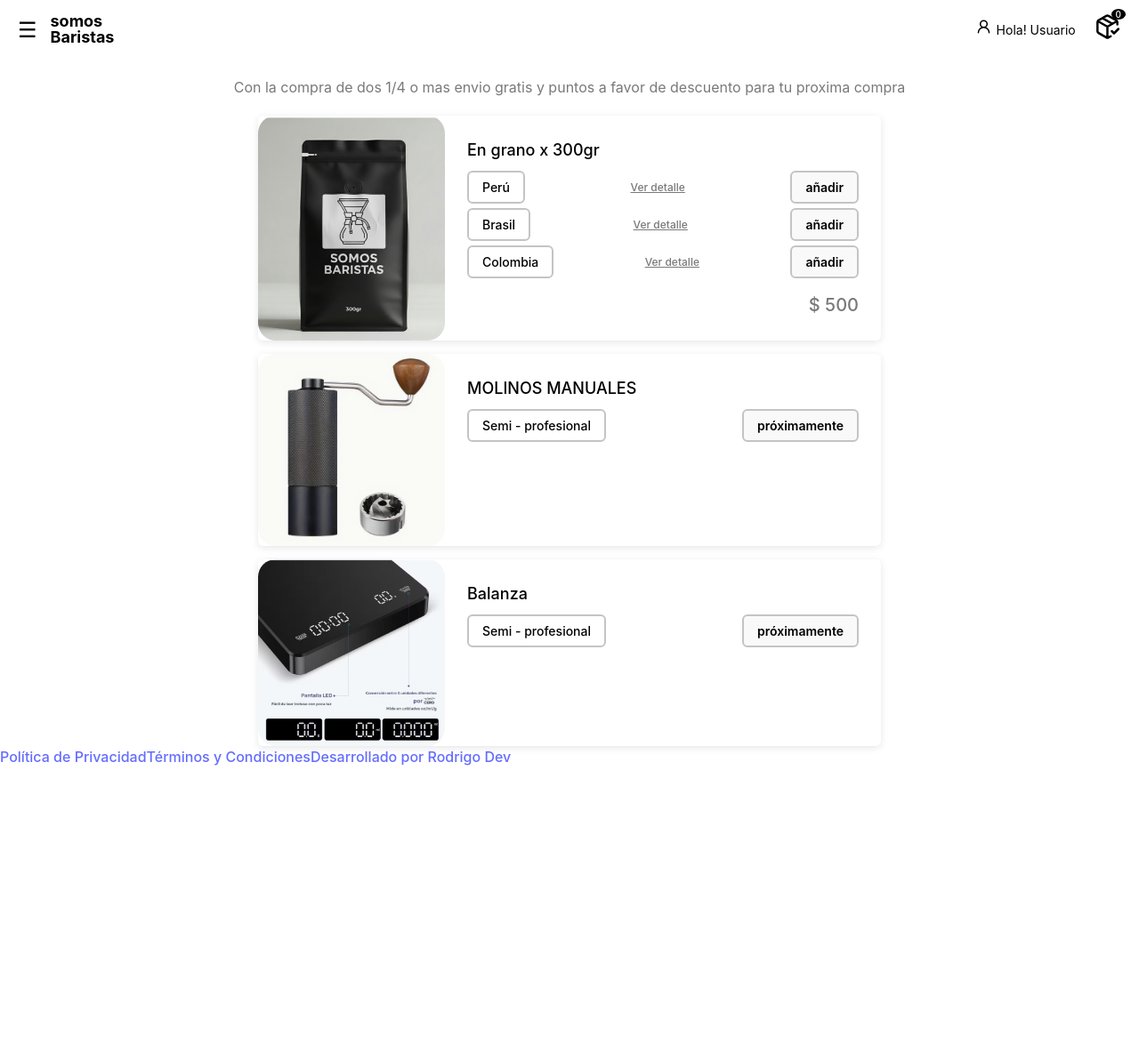
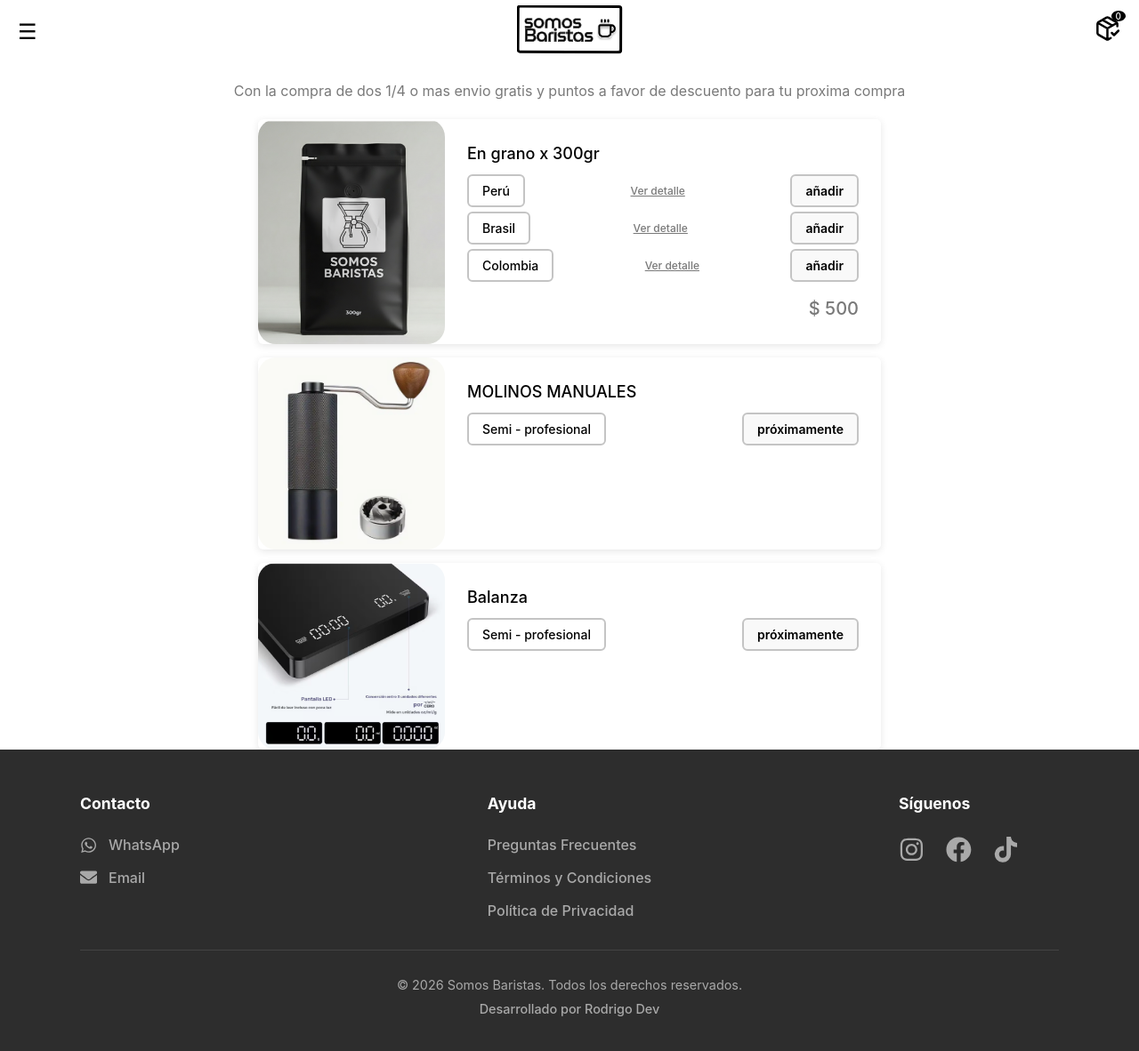
Before and after one commit to soft-rf/somosBaristas-app, a React (Vite) app in the folder front/: page / in a window 1280 px wide. Shown: the top 1182 px of the page at 89% size. Before the commit the page ends 863 px from the top, so only its background shows below. Built offline with nearby package versions, Linux system fonts and the light colour scheme.

Commit message:
footer, header, logo

```diff
--- a/front/index.html
+++ b/front/index.html
@@ -2,12 +2,51 @@
 <html lang="en">
   <head>
     <meta charset="UTF-8" />
-    <link rel="icon" type="image/svg+xml" href="/vite.svg" />
+    <link rel="icon" type="image/svg+xml" href="/image/logo.svg" />
     <meta name="viewport" content="width=device-width, initial-scale=1.0" />
     <title>somosbaristas-app</title>
+    <style>
+      :root {
+        --background-color: #ffffff;
+      }
+      body {
+        background-color: var(--background-color);
+      }
+      .loading-container {
+        display: flex;
+        justify-content: center;
+        align-items: center;
+        height: 100vh;
+      }
+
+      .loading-logo {
+        animation: pulse 1.5s infinite ease-in-out;
+        height: 100px;
+        width: auto;
+      }
+
+      @keyframes pulse {
+        0% {
+          transform: scale(1);
+          opacity: 1;
+        }
+        50% {
+          transform: scale(1.05);
+          opacity: 0.7;
+        }
+        100% {
+          transform: scale(1);
+          opacity: 1;
+        }
+      }
+    </style>
   </head>
   <body>
-    <div id="root"></div>
+    <div id="root">
+      <div class="loading-container">
+        <img src="/image/logo.svg" alt="Cargando..." class="loading-logo" />
+      </div>
+    </div>
     <script type="module" src="/src/main.jsx"></script>
   </body>
 </html>
--- a/front/package.json
+++ b/front/package.json
@@ -12,6 +12,7 @@
   "dependencies": {
     "react": "^19.1.1",
     "react-dom": "^19.1.1",
+    "react-icons": "^5.5.0",
     "react-router-dom": "^7.9.4"
   },
   "devDependencies": {
--- a/front/src/components/Footer.jsx
+++ b/front/src/components/Footer.jsx
@@ -1,17 +1,82 @@
 import React from "react";
+import {
+  FaInstagram,
+  FaFacebook,
+  FaTiktok,
+  FaWhatsapp,
+  FaEnvelope,
+} from "react-icons/fa";
+import "../styles/Footer.css";
 
 const Footer = () => {
   return (
     <footer className="footer">
       <div className="footer-container">
-        <div className="footer-links">
-          <a href="#" className="footer-link">
-            Política de Privacidad
-          </a>
-          <a href="#" className="footer-link">
-            Términos y Condiciones
-          </a>
-          <a href="#" className="footer-link">
+        <div className="footer-content">
+          <div className="footer-section">
+            <h4>Contacto</h4>
+            <a href="#" className="footer-link contact-link">
+              <FaWhatsapp />
+              <span>WhatsApp</span>
+            </a>
+            <a href="#" className="footer-link contact-link">
+              <FaEnvelope />
+              <span>Email</span>
+            </a>
+          </div>
+          <div className="footer-section">
+            <h4>Ayuda</h4>
+            <a href="/faq" className="footer-link">
+              Preguntas Frecuentes
+            </a>
+            <a href="/terminos" className="footer-link">
+              Términos y Condiciones
+            </a>
+            <a href="/privacidad" className="footer-link">
+              Política de Privacidad
+            </a>
+          </div>
+          <div className="footer-section">
+            <h4>Síguenos</h4>
+            <div className="social-icons">
+              <a
+                href="https://instagram.com"
+                target="_blank"
+                rel="noopener noreferrer"
+                className="social-link"
+              >
+                <FaInstagram />
+              </a>
+              <a
+                href="https://facebook.com"
+                target="_blank"
+                rel="noopener noreferrer"
+                className="social-link"
+              >
+                <FaFacebook />
+              </a>
+              <a
+                href="https://tiktok.com"
+                target="_blank"
+                rel="noopener noreferrer"
+                className="social-link"
+              >
+                <FaTiktok />
+              </a>
+            </div>
+          </div>
+        </div>
+        <div className="footer-bottom">
+          <p>
+            &copy; {new Date().getFullYear()} Somos Baristas. Todos los derechos
+            reservados.
+          </p>
+          <a
+            href="https://portafolio-rodrigo-rabanal.vercel.app/"
+            target="_blank"
+            rel="noopener noreferrer"
+            className="footer-link"
+          >
             Desarrollado por Rodrigo Dev
           </a>
         </div>
--- a/front/src/components/Header.jsx
+++ b/front/src/components/Header.jsx
@@ -35,18 +35,23 @@
         </button>
         {/* Usamos Link para navegar a la ruta principal / */}
         <Link to="/" className={styles.headerLogo} aria-label="Inicio">
-          somos <br />
-          Baristas
+          <img
+            src="/image/logo.svg"
+            alt="somos baristas logo"
+            className={styles.logoSvg}
+          />
         </Link>
       </div>
 
       <div className={styles.headerGroupRight}>
+        {/*
         <div className={styles.headerUser}>
           <span className={styles.headerUserIcon}>
             <img src="/image/user.svg" alt="user icon" />
           </span>
           <span className={styles.headerUserName}>Hola! Usuario</span>
         </div>
+        */}
         {/* Usamos Link para el carrito, apuntando temporalmente a una ruta que crearemos más adelante */}
         <Link to="/cart" className={styles.headerCart} aria-label="Ver carrito">
           <span className={styles.headerCartIcon}>
--- /dev/null
+++ b/front/src/styles/Footer.css
@@ -0,0 +1,96 @@
+.footer {
+  background-color: #2d2d2d; /* Tono oscuro para elegancia */
+  color: #a9a9a9; /* Gris claro para texto legible */
+  padding: 3rem 1rem;
+  width: 100%;
+  margin-top: auto;
+}
+
+.footer-container {
+  max-width: 1100px;
+  margin: 0 auto;
+}
+
+.footer-content {
+  display: flex;
+  justify-content: space-between;
+  text-align: left;
+  flex-wrap: wrap;
+  gap: 2rem;
+  margin-bottom: 2rem;
+}
+
+.footer-section {
+  display: flex;
+  flex-direction: column;
+  gap: 0.8rem;
+  min-width: 180px;
+}
+
+.footer-section h4 {
+  color: #ffffff;
+  margin-bottom: 0.5rem;
+  font-size: 1.1rem;
+}
+
+.footer-link {
+  color: #a9a9a9;
+  text-decoration: none;
+  transition: color 0.3s ease;
+}
+
+.footer-link:hover {
+  color: #ffffff;
+  text-decoration: underline;
+}
+
+/* Estilo para los nuevos links de contacto */
+.contact-link {
+  display: flex;
+  align-items: center;
+  gap: 0.8rem; /* Espacio entre el ícono y el texto */
+}
+
+.contact-link svg {
+  font-size: 1.2rem; /* Tamaño del ícono de contacto */
+}
+
+.social-icons {
+  display: flex;
+  gap: 1.5rem;
+}
+
+.social-link {
+  color: #a9a9a9;
+  font-size: 1.8rem; /* Íconos más grandes */
+  transition: color 0.3s ease, transform 0.3s ease;
+}
+
+.social-link:hover {
+  color: #ffffff;
+  transform: translateY(-2px); /* Efecto sutil al pasar el mouse */
+}
+
+.footer-bottom {
+  text-align: center;
+  border-top: 1px solid #444;
+  padding-top: 1.5rem;
+  font-size: 0.9rem;
+}
+
+.footer-bottom p {
+  margin: 0.3rem 0;
+}
+
+/* Responsive */
+@media (max-width: 768px) {
+  .footer-content {
+    flex-direction: column;
+    align-items: center;
+    text-align: center;
+  }
+
+  .footer-section {
+    align-items: center;
+  }
+}
--- a/front/src/styles/Header.module.css
+++ b/front/src/styles/Header.module.css
@@ -7,18 +7,24 @@
   position: sticky;
   top: 0;
   z-index: 10;
+  /* La altura es necesaria para que el centrado absoluto funcione bien */
+  height: 70px;
 }
 
 .headerGroupLeft {
   display: flex;
   align-items: center;
   gap: 15px;
+  /* Asegura que el grupo izquierdo tenga un ancho definido para balancear el derecho */
+  flex: 1;
 }
 
 .headerGroupRight {
   display: flex;
   align-items: center;
+  justify-content: flex-end; /* Alinea los items a la derecha */
   gap: 20px;
+  flex: 1;
 }
 
 .menuButton {
@@ -32,14 +38,19 @@
 
 /* --- LOGO --- */
 .headerLogo {
-  font-size: 18px;
+  position: absolute;
+  left: 50%;
+  top: 50%;
+  transform: translate(-50%, -50%);
+  font-size: 24px; /* Tamaño aumentado */
   font-weight: 700;
   line-height: 1;
   text-decoration: none;
   color: var(--primary-color);
+  text-align: center; /* Asegura que el texto de dos líneas esté centrado */
 }
 
-/* --- USUARIO --- */
+/* --- USUARIO (Comentado en JSX, sin cambios aquí) --- */
 .headerUser {
   display: flex;
   align-items: center;
@@ -83,3 +94,10 @@
   font-size: 10px;
   line-height: 1;
 }
+
+
+
+.logoSvg {
+  height: 55px;
+  width: auto;
+}
```
Also changed, not shown: front/public/image/logo.svg (added), 1 other file (tests, documents, lock files or other folders).
